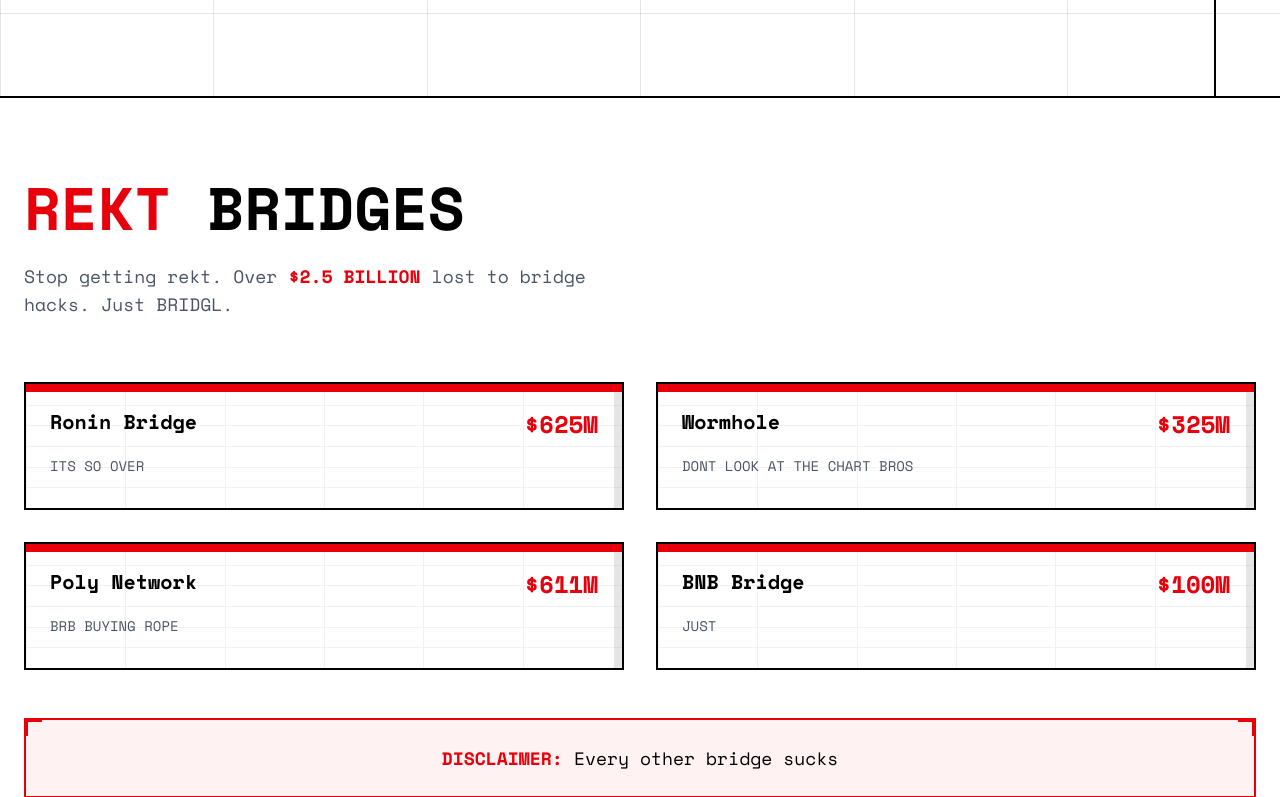
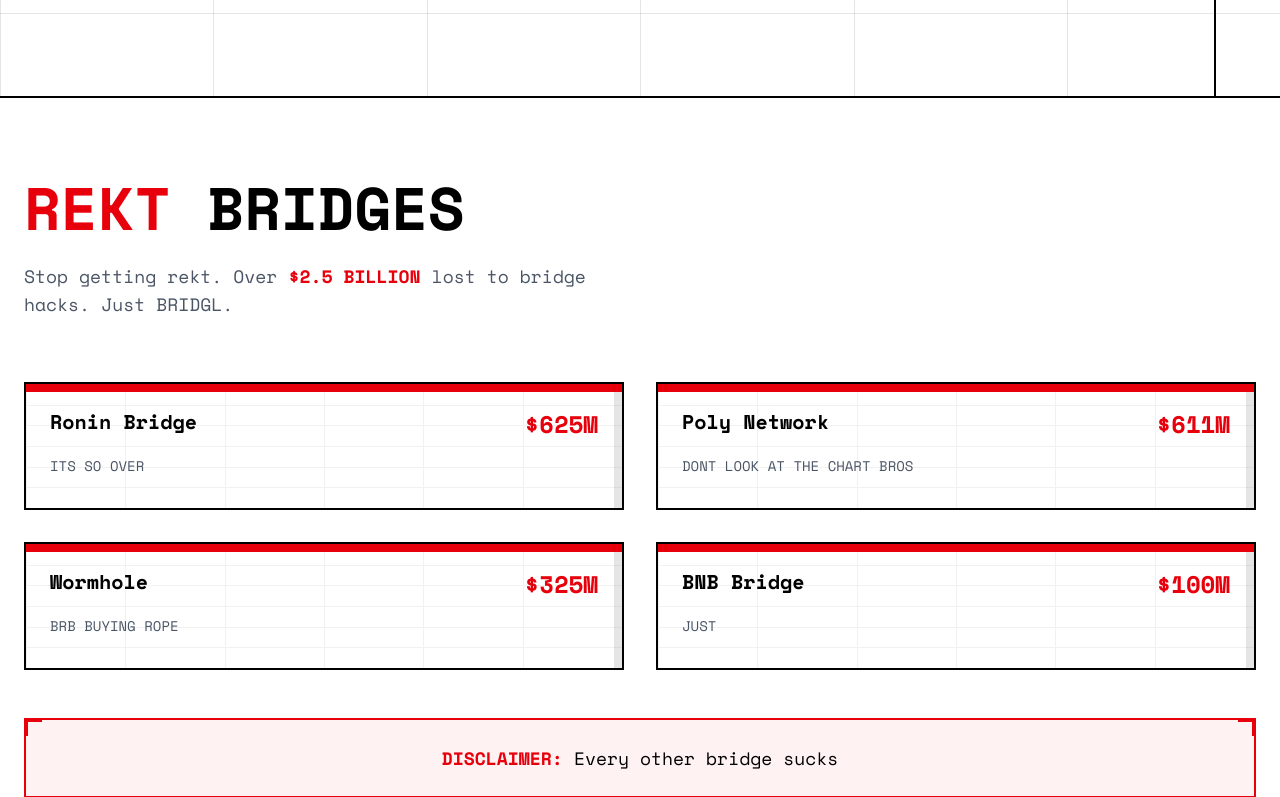
Before and after one commit to ParanoidSyntaxError/bridgl, a Next.js app in the folder frontend/: page / in a window 1280 px wide. Shown: the part 476-1273 px from the top of the page. Built offline with nearby package versions, Linux system fonts and the light colour scheme.

Commit message:
Swap amounts and names for Wormhole and Poly Network on the landing page for accurate representation of data.

```diff
--- a/frontend/app/page.tsx
+++ b/frontend/app/page.tsx
@@ -9,13 +9,13 @@ export default function BridglLanding() {
             description: "ITS SO OVER",
         },
         {
-            name: "Wormhole",
-            amount: "$325M",
+            name: "Poly Network",
+            amount: "$611M",
             description: "DONT LOOK AT THE CHART BROS",
         },
         {
-            name: "Poly Network",
-            amount: "$611M",
+            name: "Wormhole",
+            amount: "$325M",
             description: "BRB BUYING ROPE",
         },
         {
```
